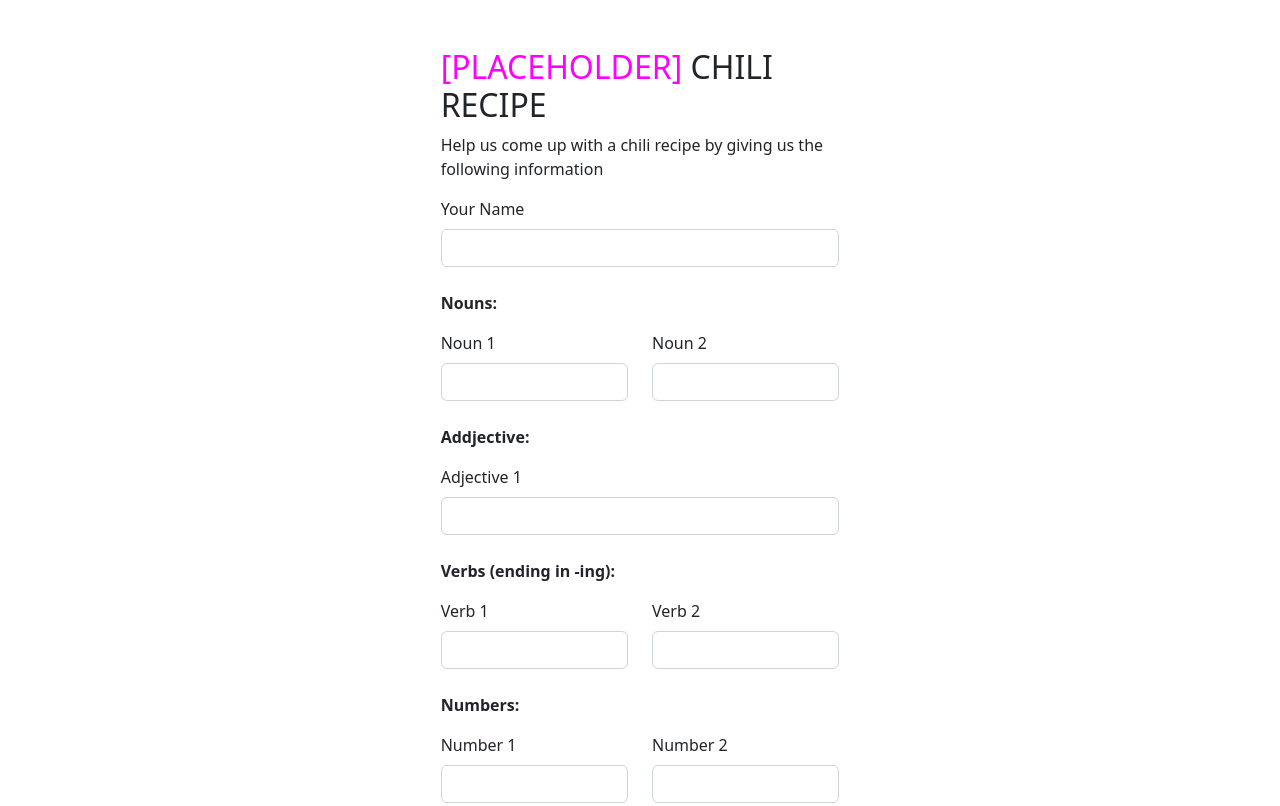
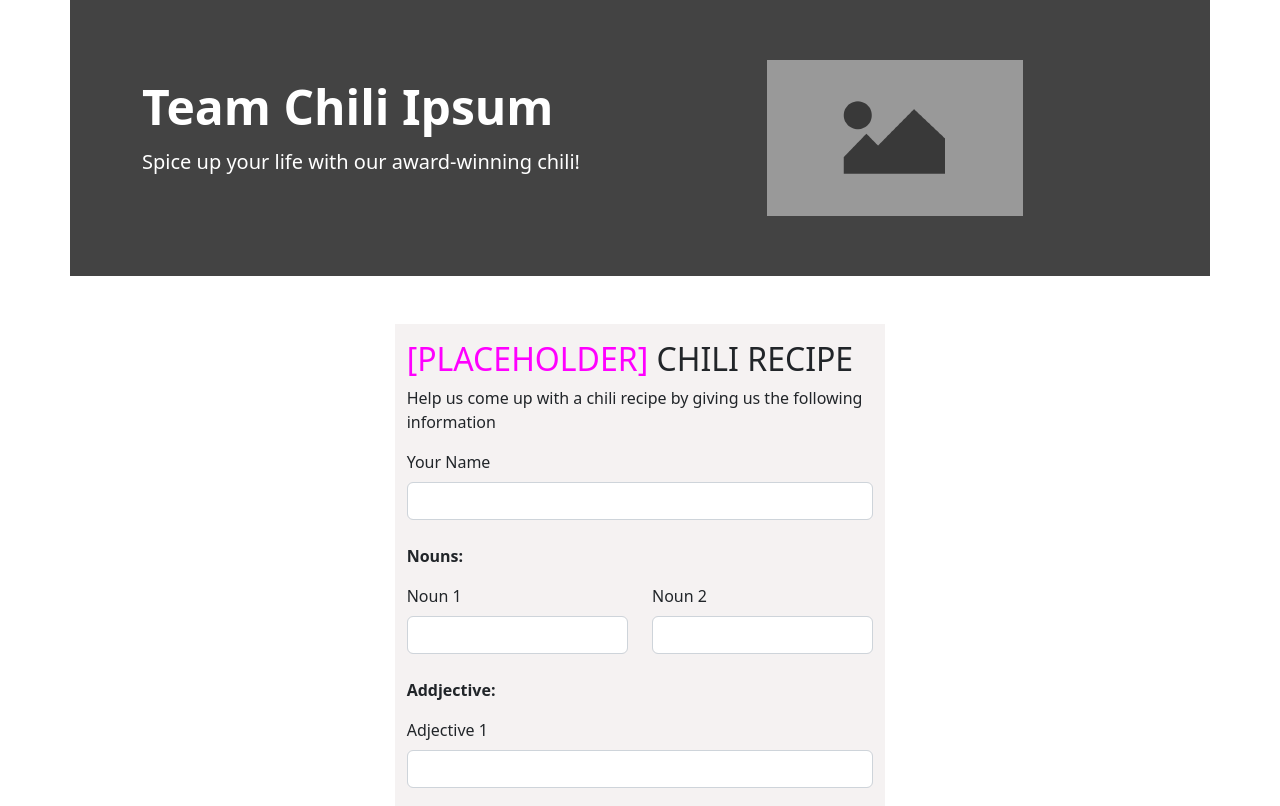
Before and after one commit to suggsadc/STATIC-39000-ChiliIpsum, a plain HTML site: page index.html in a window 1280 px wide. Shown: the top 806 px of the page. Drawn offline with nearby package versions, Linux system fonts and the light colour scheme; a script that the page names is missing.

Commit message:
design tweaks

```diff
--- a/index.html
+++ b/index.html
@@ -95,8 +95,19 @@
             <span style="color:fuchsia">[LOADING ANIMATION GOES HERE]</span>
         </div>
 
-        <div
-            class="col-lg-8 mx-auto p-3 py-md-5">
+
+        <div class="container col-xxl-8">
+            <div class="row flex-lg-row-reverse align-items-center" style="background-color: #434343;color: white; padding: 60px;">
+              <div class="col-10 col-sm-8 col-lg-6">
+                <img src="images/img.PNG" class="d-block mx-lg-auto img-fluid" loading="lazy">
+              </div>
+              <div class="col-lg-6">
+                <h1 class="display-5 fw-bold lh-1 mb-3">Team Chili Ipsum</h1>
+                <p class="lead">Spice up your life with our award-winning chili!</p>
+              </div>
+            </div>
+
+            <div class="col-lg-8 mx-auto p-3 py-md-5">
                 <!-- <header class="d-flex align-items-center pb-3 mb-5 border-bottom">
                                             <a href="/" class="d-flex align-items-center text-dark text-decoration-none">
                                                 <svg xmlns="http://www.w3.org/2000/svg" width="40" height="32" class="me-2" viewbox="0 0 118 94" role="img">
@@ -113,7 +124,7 @@
 
 
                     <div class="row">
-                    <div class="col-lg-6 offset-lg-3">
+                        <div class="col-lg-8 offset-lg-2 py-3" style="background-color:#f5f2f2;">
 
                             <div id="recipeFormCont" class="cont">
                                 <h2>
@@ -215,7 +226,9 @@
                                     // console.log(inputs);
                                     // console.log(inputs.noun1.value)
 
-                                const result = `<h2>${
+                                    const result = `<p>Interesting... well you tried i guess, thanks anyway!</p>
+
+                                    <h2>${
                                         inputs.adjective1.value
                                     } ${
                                         inputs.animal1.value
@@ -263,7 +276,7 @@
                                       <li>Remove the pot from the heat. Let the chili rest for 5-10 minutes before serving.</li>
                                     </ul>
 
-                                <p>Interesting... well you tried i guess, thanks anyway!
+
 
                                     `;
 
@@ -317,6 +330,11 @@
                 </footer>
             </div>
 
+        </div>
+
+
+
+
 
         <script src="https://cdn.jsdelivr.net/npm/bootstrap@5.2.3/dist/js/bootstrap.min.js" crossorigin="anonymous"></script>
     </body>
```
Also changed, not shown: images/img.PNG (added). Lines whose indentation alone changed are shown as unchanged.
